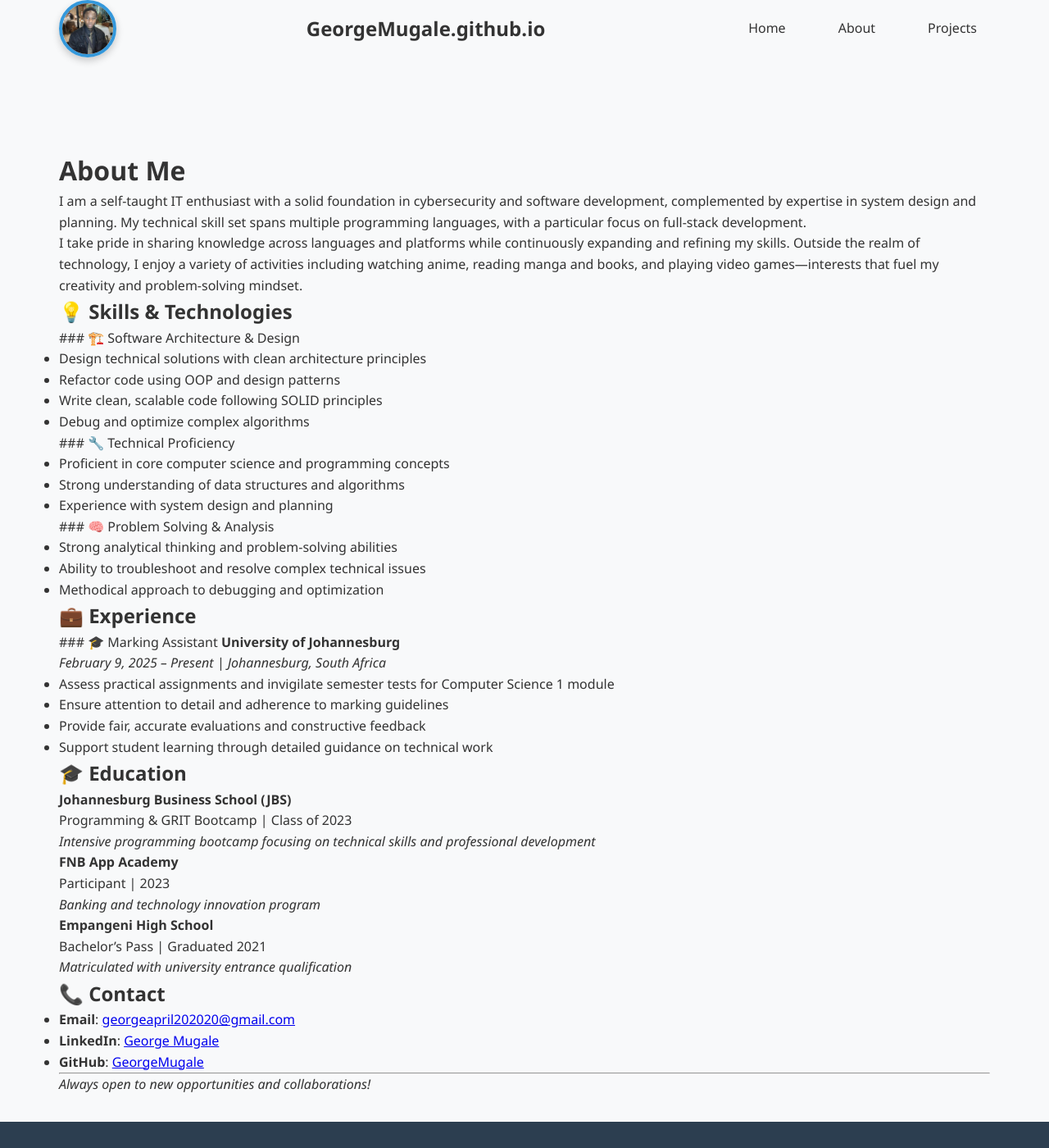
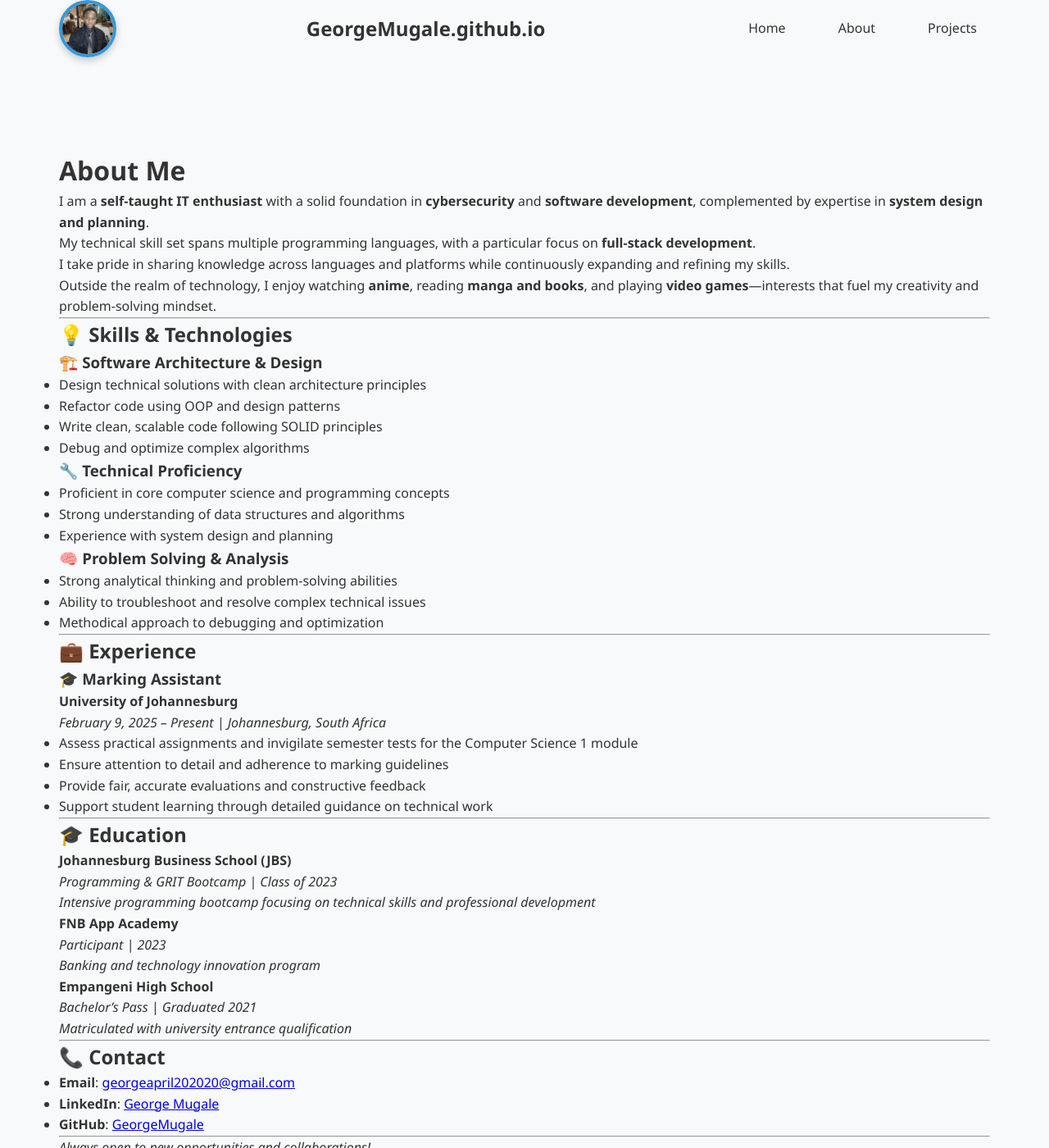
Before and after one commit to GeorgeMugale/GeorgeMugale.github.io, a Jekyll site: the page built from about.md, in a window 1280 px wide and 1400 px high. Shown: the whole window at 82% size. Built offline with Jekyll 4.4.1, drawn with Linux system fonts in a browser that asks for light colours.

Commit message:
Update about.md

```diff
--- a/about.md
+++ b/about.md
@@ -5,58 +5,68 @@ title: About
 
 # About Me
 
-  I am a self-taught IT enthusiast with a solid foundation in cybersecurity and software development, complemented by expertise in system design and planning. My technical skill set spans multiple programming languages, with a particular focus on full-stack development.
+I am a **self-taught IT enthusiast** with a solid foundation in **cybersecurity** and **software development**, complemented by expertise in **system design and planning**.
+My technical skill set spans multiple programming languages, with a particular focus on **full-stack development**.
 
-  I take pride in sharing knowledge across languages and platforms while continuously expanding and refining my skills. Outside the realm of technology, I enjoy a variety of activities including watching anime, reading manga and books, and playing video games—interests that fuel my creativity and problem-solving mindset.
+I take pride in sharing knowledge across languages and platforms while continuously expanding and refining my skills.
+Outside the realm of technology, I enjoy watching **anime**, reading **manga and books**, and playing **video games**—interests that fuel my creativity and problem-solving mindset.
+
+---
 
 ## 💡 Skills & Technologies
 
-  ### 🏗️ Software Architecture & Design
-  - Design technical solutions with clean architecture principles
-  - Refactor code using OOP and design patterns
-  - Write clean, scalable code following SOLID principles
-  - Debug and optimize complex algorithms
+### 🏗️ Software Architecture & Design
+- Design technical solutions with clean architecture principles
+- Refactor code using OOP and design patterns
+- Write clean, scalable code following SOLID principles
+- Debug and optimize complex algorithms
 
-  ### 🔧 Technical Proficiency
-  - Proficient in core computer science and programming concepts
-  - Strong understanding of data structures and algorithms
-  - Experience with system design and planning
+### 🔧 Technical Proficiency
+- Proficient in core computer science and programming concepts
+- Strong understanding of data structures and algorithms
+- Experience with system design and planning
 
-  ### 🧠 Problem Solving & Analysis
-  - Strong analytical thinking and problem-solving abilities
-  - Ability to troubleshoot and resolve complex technical issues
-  - Methodical approach to debugging and optimization
+### 🧠 Problem Solving & Analysis
+- Strong analytical thinking and problem-solving abilities
+- Ability to troubleshoot and resolve complex technical issues
+- Methodical approach to debugging and optimization
+
+---
 
 ## 💼 Experience
 
-  ### 🎓 Marking Assistant
-  **University of Johannesburg**
-  *February 9, 2025 – Present | Johannesburg, South Africa*
+### 🎓 Marking Assistant
+**University of Johannesburg**
+*February 9, 2025 – Present | Johannesburg, South Africa*
 
-  - Assess practical assignments and invigilate semester tests for Computer Science 1 module
-  - Ensure attention to detail and adherence to marking guidelines
-  - Provide fair, accurate evaluations and constructive feedback
-  - Support student learning through detailed guidance on technical work
+- Assess practical assignments and invigilate semester tests for the Computer Science 1 module
+- Ensure attention to detail and adherence to marking guidelines
+- Provide fair, accurate evaluations and constructive feedback
+- Support student learning through detailed guidance on technical work
+
+---
 
 ## 🎓 Education
 
-  **Johannesburg Business School (JBS)**
-  Programming & GRIT Bootcamp | Class of 2023
-  *Intensive programming bootcamp focusing on technical skills and professional development*
+**Johannesburg Business School (JBS)**
+*Programming & GRIT Bootcamp | Class of 2023*
+_Intensive programming bootcamp focusing on technical skills and professional development_
 
-  **FNB App Academy**
-  Participant | 2023
-  *Banking and technology innovation program*
+**FNB App Academy**
+*Participant | 2023*
+_Banking and technology innovation program_
 
-  **Empangeni High School**
-  Bachelor's Pass | Graduated 2021
-  *Matriculated with university entrance qualification*
+**Empangeni High School**
+*Bachelor's Pass | Graduated 2021*
+_Matriculated with university entrance qualification_
+
+---
 
 ## 📞 Contact
 
-  - **Email**: [georgeapril202020@gmail.com](mailto:georgeapril202020@gmail.com)
-  - **LinkedIn**: [George Mugale](https://www.linkedin.com/in/george-mugale-2175892b2/)
-  - **GitHub**: [GeorgeMugale](https://github.com/GeorgeMugale)
+- **Email**: [georgeapril202020@gmail.com](mailto:georgeapril202020@gmail.com)
+- **LinkedIn**: [George Mugale](https://www.linkedin.com/in/george-mugale-2175892b2/)
+- **GitHub**: [GeorgeMugale](https://github.com/GeorgeMugale)
 
 ---
 
```
